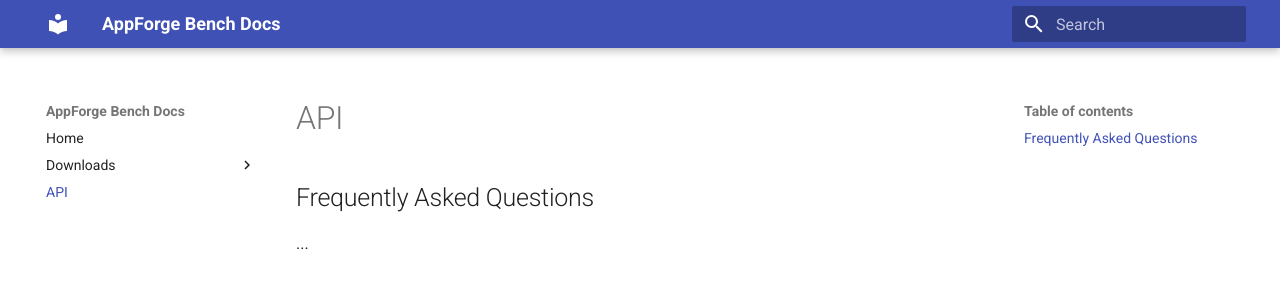
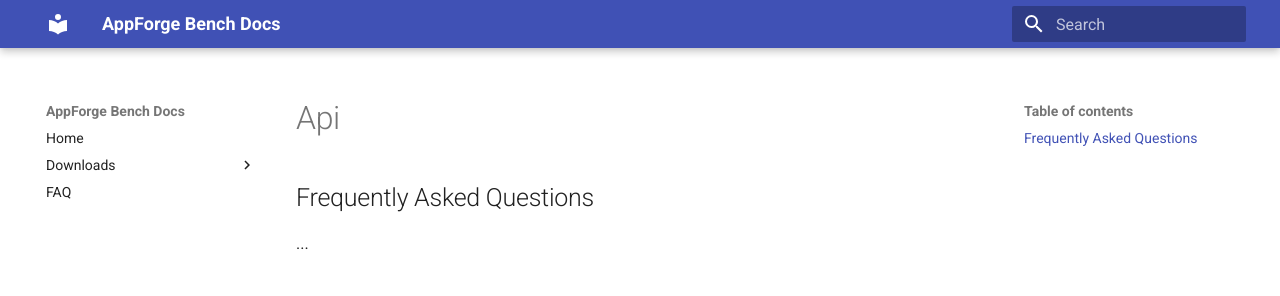
Before and after one commit to benchmark-project-website/benchmark-project-website.github.io, an MkDocs documentation site: the page built from docs/api.md, in a window 1280 px wide. Shown: the top 296 px of the page. Built offline with MkDocs 1.6.1 and Material for MkDocs 9.7.7, drawn with Linux system fonts in a browser that asks for light colours.

Commit message:
Update mkdocs.yml

```diff
--- a/mkdocs.yml
+++ b/mkdocs.yml
@@ -9,7 +9,7 @@ nav:
   - Downloads:
       - "AppForge.zip": "https://github.com/benchmark-project-website/benchmark-project-website.github.io/releases/download/v1.0.0/AppForge.zip"
       - "AppForge_Bench.zip": "https://github.com/benchmark-project-website/benchmark-project-website.github.io/releases/download/v1.0.0/AppForge_Bench.zip"
-  - API: api.md
+  - FAQ: faq.md
 
 plugins:
   - search
```
